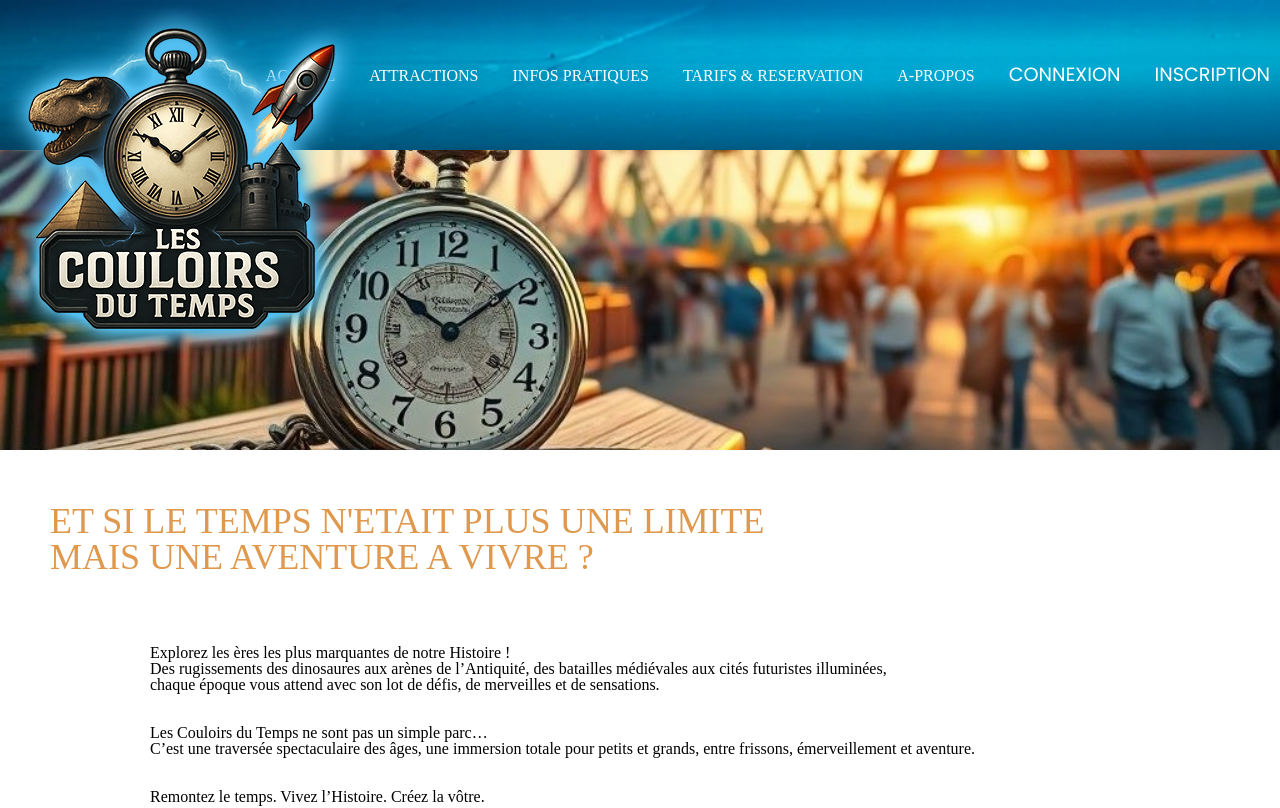
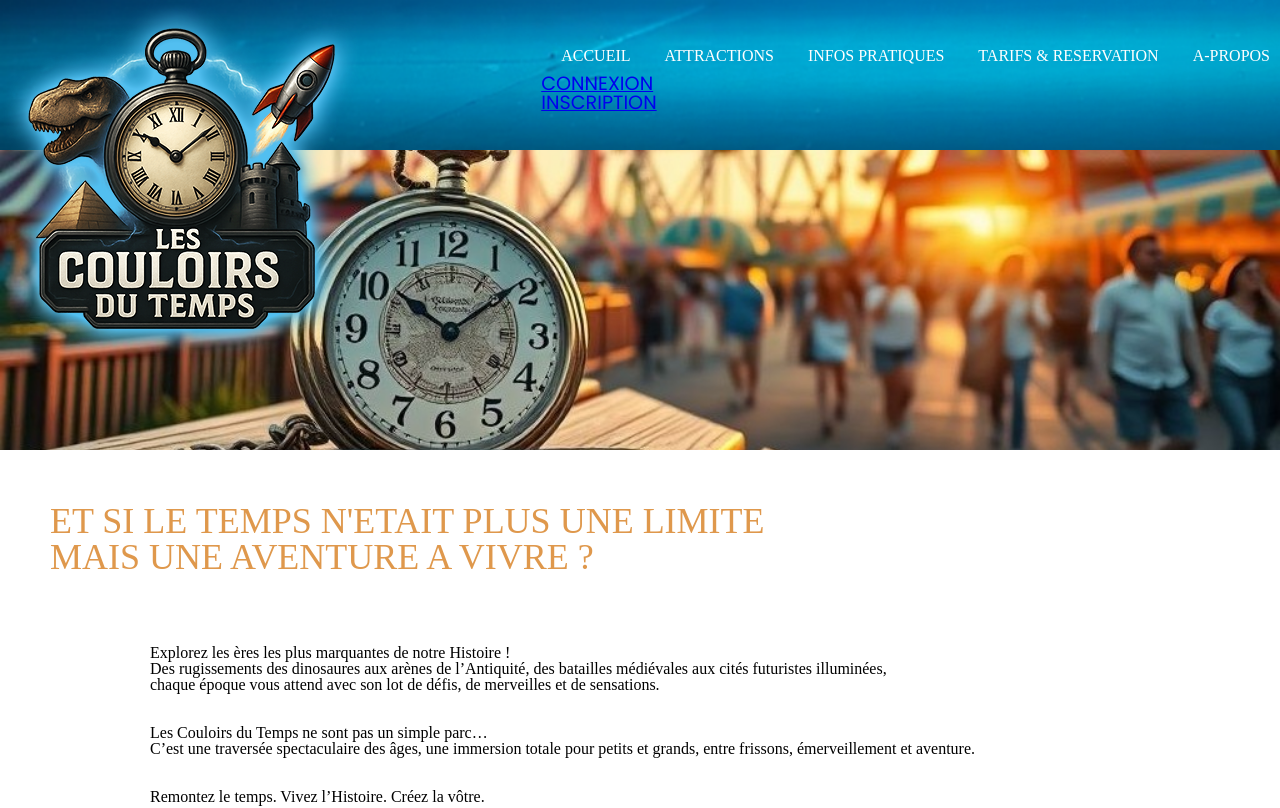
Before and after one commit to Cldng6/voyage-dans-le-temps, a plain HTML site: page index.html in a window 1280 px wide. Shown: the top 808 px of the page. Drawn offline with Linux system fonts and the light colour scheme; a web font is replaced by a local one.

Commit message:
menu updated

```diff
--- a/index.html
+++ b/index.html
@@ -26,6 +26,7 @@
             <img src="./assets/images/logo-full-cdt.png" alt="logo du parc d'attraction">
         </div>
         <nav>
+            <div class="navtabs">
                 <ul class="menu">
                     <li>
                         <a href="#">ACCUEIL</a>
@@ -42,18 +43,21 @@
                     <li>
                         <a href="#" target="_blank">A-PROPOS</a>
                     </li>
+                </ul>
+            </div>
+            <div class="nav-connex">
+               <ul>
                 <li>
-                    <div class="nav-connex">
                     <a class="menu-header" href="#" target="_blank">CONNEXION</a>
-                    </div>
                 </li>
                 <li>
-                    <div class="nav-inscript">
                     <a class="menu-header" href="#">INSCRIPTION</a>
-                    </div>
+
                 </li>
                </ul>
+            </div>
         </nav>
+
     </header>
 
     <main>
```
Lines whose indentation alone changed are shown as unchanged.
